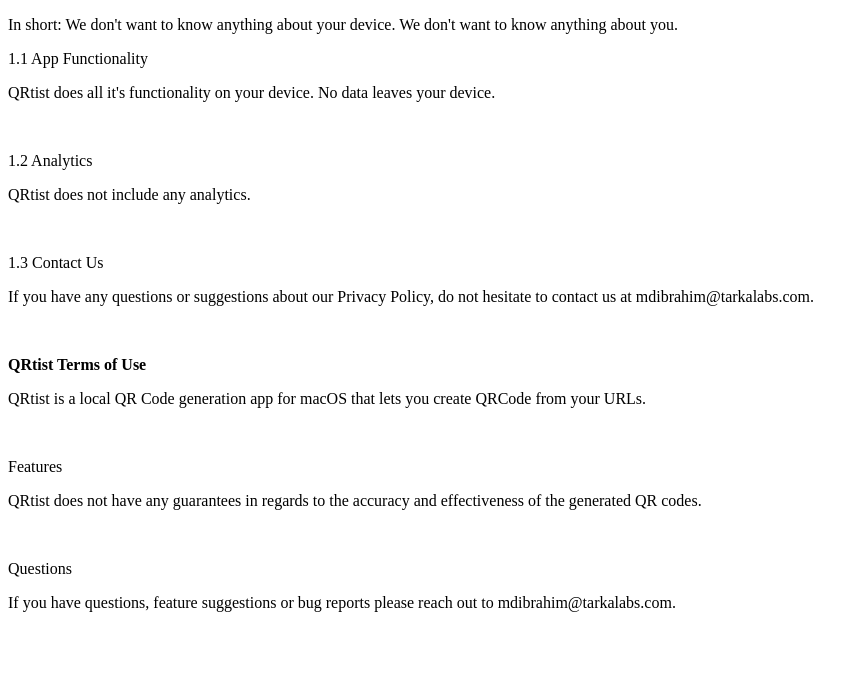
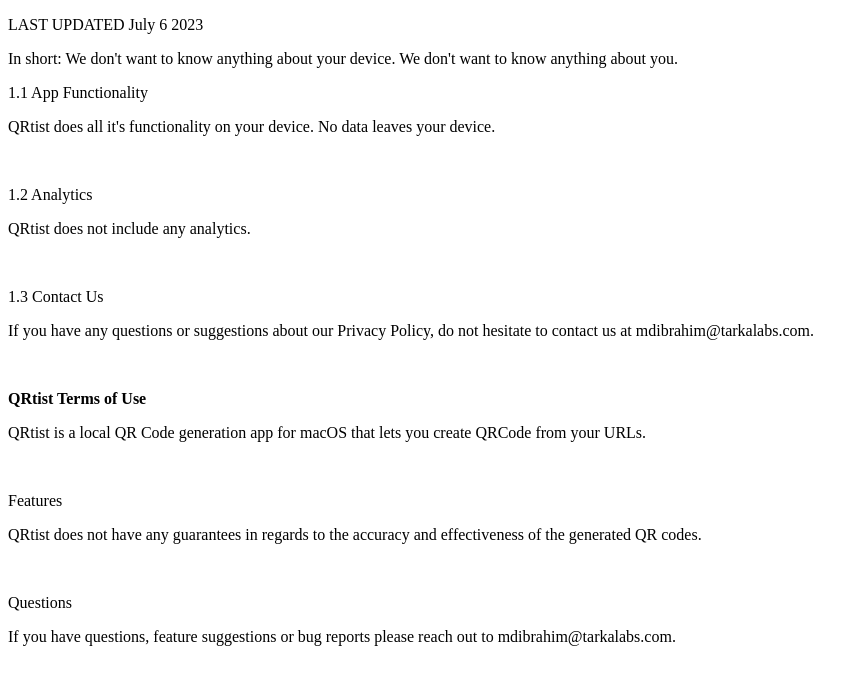
Before and after one commit to tarkalabs/QRCodeGenerator, a plain HTML site: page docs/index.html in a window 1280 px wide. Shown: the whole page, without its empty margins (0-868 px from the left). Drawn offline with Linux system fonts and the light colour scheme.

Commit message:
Added update date

```diff
--- a/docs/index.html
+++ b/docs/index.html
@@ -4,6 +4,10 @@
 <head>
 </head>
 <body>
+<p>
+  LAST UPDATED July 6 2023
+</p>
+
 <p>
   In short: We don't want to know anything about your device. We don't want to know anything about you.
 </p>
```
Also changed, not shown: 1 other file.
